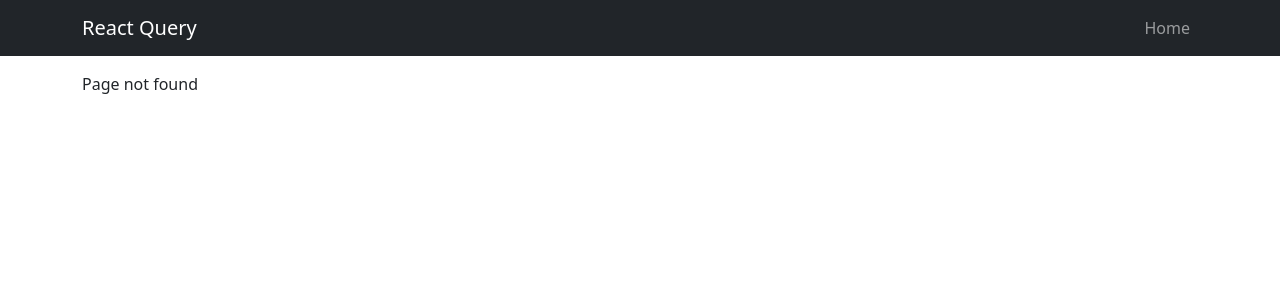
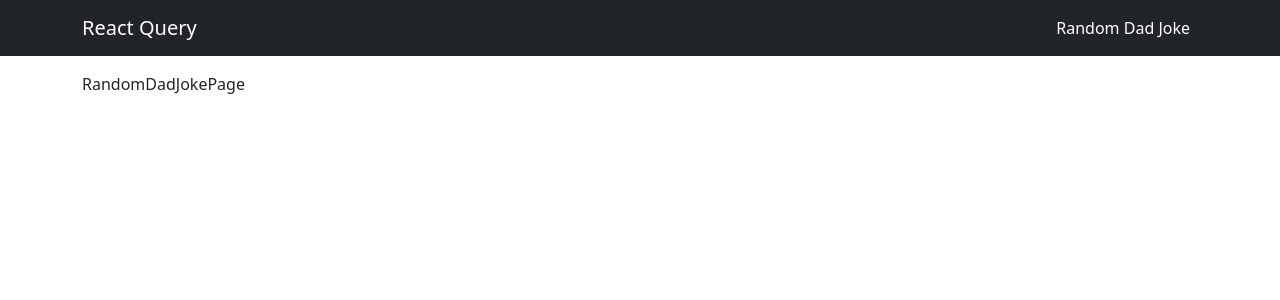
Before and after one commit to tobiassilfverberg/javascript-2, a React (Vite) app in the folder 01-react-query/: page /random-dad-joke in a window 1280 px wide. Before the commit this address had no page. Shown: the top 300 px of the page. Built offline with nearby package versions, Linux system fonts and the light colour scheme.

Commit message:
Added link to randomdadjoke-page and installed react-query.

```diff
--- a/01-react-query/package.json
+++ b/01-react-query/package.json
@@ -13,6 +13,7 @@
     "react": "^18.0.0",
     "react-bootstrap": "^2.4.0",
     "react-dom": "^18.0.0",
+    "react-query": "^3.39.1",
     "react-router-dom": "^6.3.0",
     "sass": "^1.52.2"
   },
--- a/01-react-query/src/App.jsx
+++ b/01-react-query/src/App.jsx
@@ -1,8 +1,9 @@
 import { Route, Routes } from 'react-router-dom'
 import Navigation from './components/Navigation'
 import HomePage from './pages/HomePage'
+import NotFound from './pages/NotFound'
+import RandomDadJokePage from './pages/RandomDadJokePage'
 import './assets/scss/App.scss'
-import NotFound from './pages/NotFound'
 
 const App = () => {
 	return (
@@ -11,6 +12,7 @@ const App = () => {
 
 			<Routes>
 				<Route path="/" element={<HomePage />} />
+				<Route path="/random-dad-joke" element={<RandomDadJokePage />} />
 				<Route path="*" element={<NotFound />} />
 			</Routes>
 		</div>
--- a/01-react-query/src/components/Navigation.jsx
+++ b/01-react-query/src/components/Navigation.jsx
@@ -13,7 +13,7 @@ const Navigation = () => {
 				<Navbar.Toggle aria-controls="basic-navbar-nav" />
 				<Navbar.Collapse id="basic-navbar-nav">
 					<Nav className="ms-auto">
-						<Nav.Link as={NavLink} end to="/">Home</Nav.Link>
+						<Nav.Link as={NavLink} to="/random-dad-joke">Random Dad Joke</Nav.Link>
 					</Nav>
 				</Navbar.Collapse>
 			</Container>
--- /dev/null
+++ b/01-react-query/src/pages/RandomDadJokePage.jsx
@@ -0,0 +1,9 @@
+import Container from 'react-bootstrap/Container'
+
+const RandomDadJokePage = () => {
+	return (
+		<Container className="py-3">RandomDadJokePage</Container>
+	)
+}
+
+export default RandomDadJokePage
```
Also changed, not shown: 1 other file (tests, documents, lock files or other folders).
